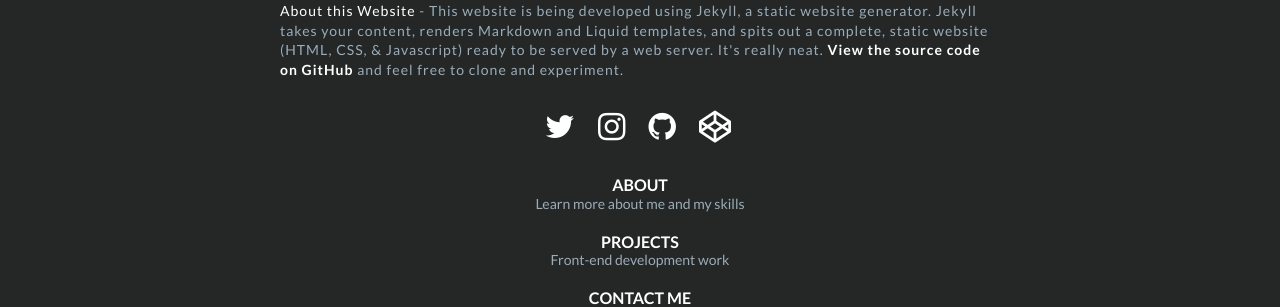
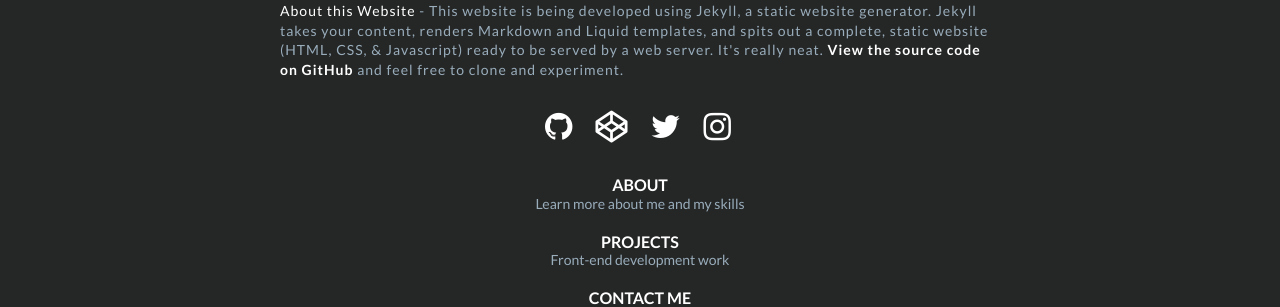
Before and after one commit to sebam2k4/sebastiankulig-Jekyll, a Jekyll site: the page built from source/_pages/home.html, in a window 1280 px wide. Shown: the part 2431-2738 px from the top of the page. Built offline with Jekyll 4.4.1, drawn with Linux system fonts in a browser that asks for light colours; nearby versions of some CDN libraries.

Commit message:
reordered social media icons

```diff
--- a/source/_includes/footer.html
+++ b/source/_includes/footer.html
@@ -7,10 +7,10 @@
                </div>
                <div class="col-3">
                    <ul class="social-links">
+                       <li><a href="https://github.com/{{ site.owner.github_username }}"><i class="fa fa-github fa-2x"></i></a></li>
+                       <li><a href="http://codepen.io/{{ site.owner.codepen_username }}"><i class="fa fa-codepen fa-2x"></i></a></li>
                        <li><a href="https://twitter.com/{{ site.owner.twitter_username }}"><i class="fa fa-twitter fa-2x"></i></a></li>
                        <li><a href="https://www.instagram.com/{{ site.owner.instagram_username }}"><i class="fa fa-instagram fa-2x"></i></a></li>
-                       <li><a href="https://github.com/{{ site.owner.github_username }}"><i class="fa fa-github fa-2x"></i></a></li>
-                       <li><a href="http://codepen.io/{{ site.owner.codepen_username }}"><i class="fa fa-codepen fa-2x"></i></a></li>
                    </ul>
                </div>
                <div class="col-3">
```
